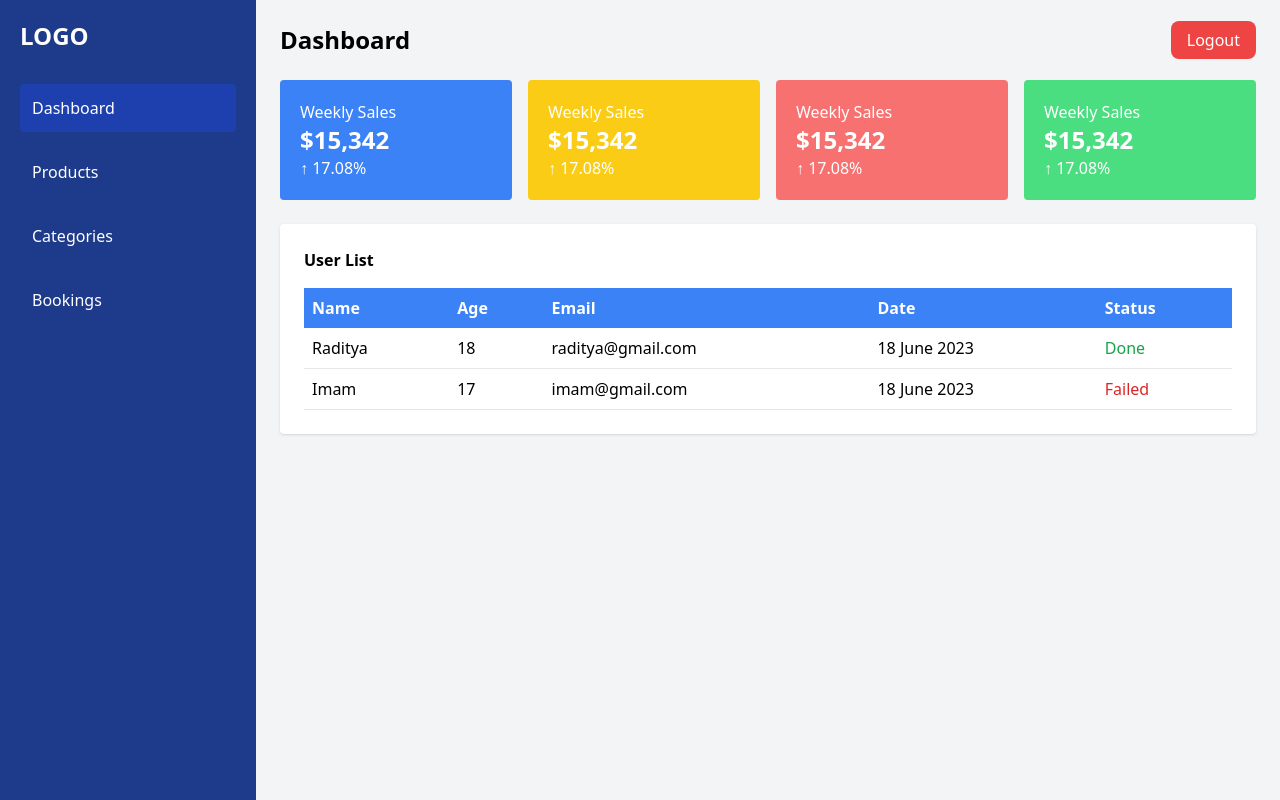
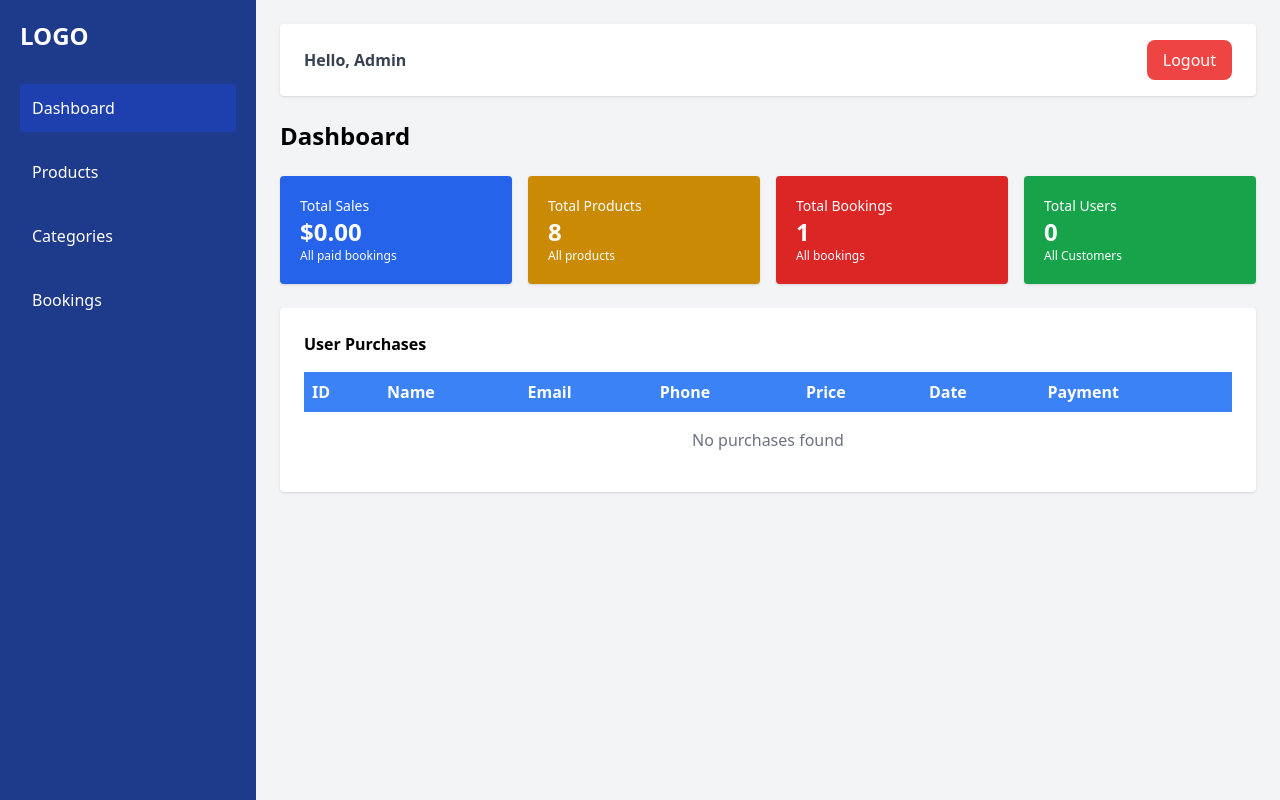
Before and after one commit to measmeas1/advertising-media-agency-php, a PHP site: page /dashboard.php in a window 1280 px wide. Run offline with PHP 8.4, Linux system fonts and the light colour scheme; the visitor is signed in with stand-in values (Sample User, id 1); data comes from the database, SQL or seed files in the repository; tables that the repository leaves empty hold one stand-in row (values such as "Sample post"); some libraries are stand-ins or nearby versions.

Commit message:
refactor: optimize code

```diff
--- a/src/admin/categories/index.php
+++ b/src/admin/categories/index.php
@@ -69,7 +69,7 @@
 
         <!-- MAIN CONTENT -->
         <main class="flex-1 p-6">
-
+            <?php include '../header.php'; ?>
             <div class="flex justify-between items-center mb-4">
                 <h2 class="text-2xl font-semibold">Categories</h2>
 
--- a/src/admin/dashboard.php
+++ b/src/admin/dashboard.php
@@ -1,19 +1,59 @@
 <?php
 include('session.php');
+$pdo = require_once __DIR__ . '/../config/db.php';
+
+/* =========================
+   DASHBOARD STAT QUERIES
+========================= */
+
+// 1️⃣ Weekly Sales (PAID only)
+$totalSalesStmt = $pdo->prepare("
+    SELECT COALESCE(SUM(price), 0)
+    FROM bookings
+    WHERE payment_status = 'paid'
+");
+$totalSalesStmt->execute();
+$totalSales = $totalSalesStmt->fetchColumn();
+
+// 2️⃣ Total Products
+$productCount = $pdo->query("SELECT COUNT(*) FROM products")->fetchColumn();
+
+// 3️⃣ Total Categories
+$bookingCount = $pdo->query("SELECT COUNT(*) FROM bookings")->fetchColumn();
+
+// 4️⃣ Total Users (role user)
+$userCountStmt = $pdo->prepare("SELECT COUNT(*) FROM users WHERE role='user'");
+$userCountStmt->execute();
+$userCount = $userCountStmt->fetchColumn();
+
+// 5️⃣ User purchase list
+$userListStmt = $pdo->query("
+    SELECT
+        u.id,
+        u.name,
+        u.email,
+        b.phone,
+        b.price,
+        b.created_at,
+        b.payment_status
+    FROM users u
+    INNER JOIN bookings b ON b.user_id = u.id
+    WHERE
+        u.role = 'user'
+    ORDER BY b.created_at DESC
+    LIMIT 10
+");
+$users = $userListStmt->fetchAll(PDO::FETCH_ASSOC);
+
 ?>
 <!DOCTYPE html>
 <html lang="en">
 <head>
-    <head>
     <meta charset="UTF-8">
     <title>Dashboard</title>
     <meta name="viewport" content="width=device-width, initial-scale=1.0">
-
+    <link rel="icon" type="image/png" href="../assets/images/logo.png">
     <script src="https://cdn.tailwindcss.com"></script>
-
-    <script src="https://cdn.jsdelivr.net/npm/chart.js"></script>
-</head>
-
 </head>
 
 <body class="bg-gray-100 font-sans">
@@ -21,126 +61,102 @@ include('session.php');
 <div class="flex min-h-screen">
 
     <!-- SIDEBAR -->
-    <aside class="w-64 bg-blue-900 text-white p-5">
+    <aside class="w-64 flex-shrink-0 bg-blue-900 text-white p-5 flex flex-col">
         <h1 class="text-2xl font-bold mb-8">LOGO</h1>
-
-        <nav class="space-y-4">
-            <a href="dashboard.php" class="block bg-blue-800 p-3 rounded">Dashboard</a>
-             <a href="products/index.php" class="block hover:bg-blue-800 p-3 rounded">Products</a>
-            <a href="categories/index.php" class="block hover:bg-blue-800 p-3 rounded">Categories</a>
-            <a href="bookings/index.php" class="block hover:bg-blue-800 p-3 rounded">Bookings</a>
+        <nav class="space-y-4 flex-1">
+            <a href="dashboard.php" class="block p-3 rounded hover:bg-blue-800 bg-blue-800">Dashboard</a>
+            <a href="products/index.php" class="block p-3 rounded hover:bg-blue-800">Products</a>
+            <a href="categories/index.php" class="block p-3 rounded hover:bg-blue-800">Categories</a>
+            <a href="bookings/index.php" class="block p-3 rounded hover:bg-blue-800">Bookings</a>
         </nav>
     </aside>
 
-    <!-- MAIN CONTENT -->
-    <main class="flex-1 p-6">
+    <!-- MAIN CONTENT (Header + Stats/Table) -->
+    <div class="flex-1 flex flex-col p-6">
 
-        <!-- TOP BAR -->
-        <div class="flex justify-between items-center mb-6">
-            <h2 class="text-2xl font-semibold">Dashboard</h2>
-            <div class="space-x-4">
-                <button>
-                <a href="logout.php"
-                  class="px-4 py-2 bg-red-500 text-white rounded-lg hover:bg-red-600">
-                  Logout
-                </a>
-                </button>
+        <!-- HEADER (inside main content, next to sidebar) -->
+      <?php include 'header.php'?>
+
+        <!-- STATS -->
+        <h2 class="text-2xl font-semibold mb-6">Dashboard</h2>
+        <div class="grid grid-cols-1 md:grid-cols-4 gap-4 mb-6">
+
+            <div class="bg-blue-600 text-white p-5 rounded shadow">
+                <p class="text-sm">Total Sales</p>
+                <h3 class="text-2xl font-bold">$<?= number_format($totalSales, 2) ?></h3>
+                <p class="text-xs">All paid bookings</p>
             </div>
+
+            <div class="bg-yellow-600 text-white p-5 rounded shadow">
+                <p class="text-sm">Total Products</p>
+                <h3 class="text-2xl font-bold"><?= $productCount ?></h3>
+                <p class="text-xs">All products</p>
+            </div>
+
+            <div class="bg-red-600 text-white p-5 rounded shadow">
+                <p class="text-sm">Total Bookings</p>
+                <h3 class="text-2xl font-bold"><?= $bookingCount ?></h3>
+                <p class="text-xs">All bookings</p>
+            </div>
+
+            <div class="bg-green-600 text-white p-5 rounded shadow">
+                <p class="text-sm">Total Users</p>
+                <h3 class="text-2xl font-bold"><?= $userCount ?></h3>
+                <p class="text-xs">All Customers</p>
+            </div>
+
         </div>
 
-        <!-- STATS CARDS -->
-        <div class="grid grid-cols-1 md:grid-cols-4 gap-4 mb-6">
-            <div class="bg-blue-500 text-white p-5 rounded">
-                <p>Weekly Sales</p>
-                <h3 class="text-2xl font-bold">$15,342</h3>
-                <p>↑ 17.08%</p>
-            </div>
-            <div class="bg-yellow-400 text-white p-5 rounded">
-                <p>Weekly Sales</p>
-                <h3 class="text-2xl font-bold">$15,342</h3>
-                <p>↑ 17.08%</p>
-            </div>
-            <div class="bg-red-400 text-white p-5 rounded">
-                <p>Weekly Sales</p>
-                <h3 class="text-2xl font-bold">$15,342</h3>
-                <p>↑ 17.08%</p>
-            </div>
-            <div class="bg-green-400 text-white p-5 rounded">
-                <p>Weekly Sales</p>
-                <h3 class="text-2xl font-bold">$15,342</h3>
-                <p>↑ 17.08%</p>
-            </div>
-        </div>
+        <!-- USER TABLE -->
+        <div class="bg-white p-6 rounded shadow">
+            <h3 class="font-semibold mb-4">User Purchases</h3>
 
-
-
-        <!-- TABLE -->
-        <div class="bg-white p-6 rounded shadow">
-            <h3 class="font-semibold mb-4">User List</h3>
-            <table class="w-full text-left">
+            <table class="w-full text-left border-collapse">
                 <thead>
                 <tr class="bg-blue-500 text-white">
+                    <th class="p-2">ID</th>
                     <th class="p-2">Name</th>
-                    <th class="p-2">Age</th>
                     <th class="p-2">Email</th>
+                    <th class="p-2">Phone</th>
+                    <th class="p-2">Price</th>
                     <th class="p-2">Date</th>
-                    <th class="p-2">Status</th>
+                    <th class="p-2">Payment</th>
                 </tr>
                 </thead>
+
                 <tbody>
-                <tr class="border-b">
-                    <td class="p-2">Raditya</td>
-                    <td class="p-2">18</td>
-                    <td class="p-2">raditya@gmail.com</td>
-                    <td class="p-2">18 June 2023</td>
-                    <td class="p-2 text-green-600">Done</td>
-                </tr>
-                <tr class="border-b">
-                    <td class="p-2">Imam</td>
-                    <td class="p-2">17</td>
-                    <td class="p-2">imam@gmail.com</td>
-                    <td class="p-2">18 June 2023</td>
-                    <td class="p-2 text-red-600">Failed</td>
-                </tr>
+                <?php if (count($users) === 0): ?>
+                    <tr>
+                        <td colspan="7" class="p-4 text-center text-gray-500">
+                            No purchases found
+                        </td>
+                    </tr>
+                <?php endif; ?>
+
+                <?php foreach ($users as $u): ?>
+                    <tr class="border-b hover:bg-gray-50">
+                        <td class="p-2"><?= $u['id'] ?></td>
+                        <td class="p-2"><?= htmlspecialchars($u['name']) ?></td>
+                        <td class="p-2"><?= htmlspecialchars($u['email']) ?></td>
+                        <td class="p-2"><?= htmlspecialchars($u['phone'] ?? '-') ?></td>
+                        <td class="p-2"><?= htmlspecialchars($u['price'] ?? '-') ?></td>
+                        <td class="p-2"><?= $u['created_at'] ? date('d M Y', strtotime($u['created_at'])) : '-' ?></td>
+                        <td class="p-2 font-semibold
+                            <?php
+                                if ($u['payment_status'] === 'paid') echo 'text-green-600';
+                                elseif ($u['payment_status'] === 'pending') echo 'text-yellow-600';
+                                elseif ($u['payment_status'] === 'cancelled') echo 'text-red-600';
+                            ?>">
+                            <?= htmlspecialchars($u['payment_status']) ?>
+                        </td>
+                    </tr>
+                <?php endforeach; ?>
                 </tbody>
             </table>
         </div>
 
-    </main>
+    </div>
 </div>
-
-<!-- CHART JS SCRIPT -->
-<script>
-    // Line Chart
-    new Chart(document.getElementById('lineChart'), {
-        type: 'line',
-        data: {
-            labels: ['Mon','Tue','Wed','Thu','Fri','Sat','Sun'],
-            datasets: [{
-                label: 'Visitors',
-                data: [12, 19, 8, 15, 22, 18, 25],
-                borderColor: '#22c55e',
-                fill: true,
-                backgroundColor: 'rgba(34,197,94,0.2)'
-            }]
-        }
-    });
-
-    // Pie Chart
-    new Chart(document.getElementById('pieChart'), {
-        type: 'doughnut',
-        data: {
-            labels: ['Pie Chart', 'Pie Chart'],
-            datasets: [{
-                data: [67, 33],
-                backgroundColor: ['#3b82f6', '#bfdbfe']
-            }]
-        }
-    });
-
-
-</script>
-
 
 </body>
 </html>
--- /dev/null
+++ b/src/admin/header.php
@@ -0,0 +1,12 @@
+<?php
+// Assuming you already have session.php included and admin info in $_SESSION
+$adminName = $_SESSION['name'] ?? 'Admin';
+?>
+<header class="flex justify-between items-center mb-6 bg-white shadow px-6 py-4 rounded">
+  <span class="text-gray-700 font-bold">Hello, <?= htmlspecialchars($_SESSION['name'] ?? 'Admin') ?></span>
+  <div class="flex items-center gap-4">
+    <a href="logout.php" class="px-4 py-2 bg-red-500 text-white rounded-lg hover:bg-red-600">
+      Logout
+    </a>
+  </div>
+</header>
--- a/src/admin/index.php
+++ b/src/admin/index.php
@@ -36,9 +36,7 @@ if ($_SERVER['REQUEST_METHOD'] === 'POST') {
     <meta charset="UTF-8">
     <title>Admin Login</title>
     <meta name="viewport" content="width=device-width, initial-scale=1.0">
-
-    <!-- Tailwind CSS -->
-    <link href="../assets/css/tailwind.css" rel="stylesheet">
+    <link rel="icon" type="image/png" href="../assets/images/logo.png">
     <script src="https://cdn.tailwindcss.com"></script>
 </head>
 
--- a/src/admin/products/create.php
+++ b/src/admin/products/create.php
@@ -68,6 +68,7 @@ if ($_SERVER['REQUEST_METHOD'] === 'POST') {
     <meta charset="UTF-8">
     <title>Add Product</title>
     <meta name="viewport" content="width=device-width, initial-scale=1.0">
+    <link rel="icon" type="image/png" href="../../assets/images/logo.png">
     <script src="https://cdn.tailwindcss.com"></script>
 </head>
 <body class="bg-gray-100 font-sans">
--- a/src/admin/products/index.php
+++ b/src/admin/products/index.php
@@ -32,6 +32,7 @@ $categories = $catStmt->fetchAll(PDO::FETCH_ASSOC);
     <meta charset="UTF-8">
     <title>Products</title>
     <script src="https://cdn.tailwindcss.com"></script>
+    <link rel="icon" type="image/png" href="../../assets/images/logo.png">
 </head>
 <body class="bg-gray-100 font-sans">
 
@@ -48,6 +49,7 @@ $categories = $catStmt->fetchAll(PDO::FETCH_ASSOC);
     </aside>
 
     <main class="flex-1 p-6">
+        <?php include '../header.php'; ?>
         <div class="flex justify-between items-center mb-4">
             <h2 class="text-2xl font-semibold">Products List</h2>
             <button onclick="window.location.href='create.php'" class="bg-blue-500 text-white px-4 py-2 rounded hover:bg-blue-600">+ Add Product</button>
--- a/src/public/booking_list.php
+++ b/src/public/booking_list.php
@@ -67,7 +67,7 @@ $bookings = $stmt->fetchAll();
             </p>
 
             <span class="text-xs px-3 py-1 rounded-full mt-3 inline-block
-              <?= $b['payment_status'] === 'Paid' ? 'bg-green-100 text-green-700' : 'bg-yellow-100 text-yellow-700' ?>">
+              <?= $b['payment_status'] === 'paid' ? 'bg-green-100 text-green-700' : 'bg-yellow-100 text-yellow-700' ?>">
               <?= $b['payment_status'] ?>
             </span>
           </div>
```
Also changed, not shown: src/admin/bookings/index.php (+13 -8 lines), src/admin/bookings/view.php (+7 -8 lines), src/public/booking.php (+8 -6 lines), src/sql/bookings.sql (+5 -3 lines).
